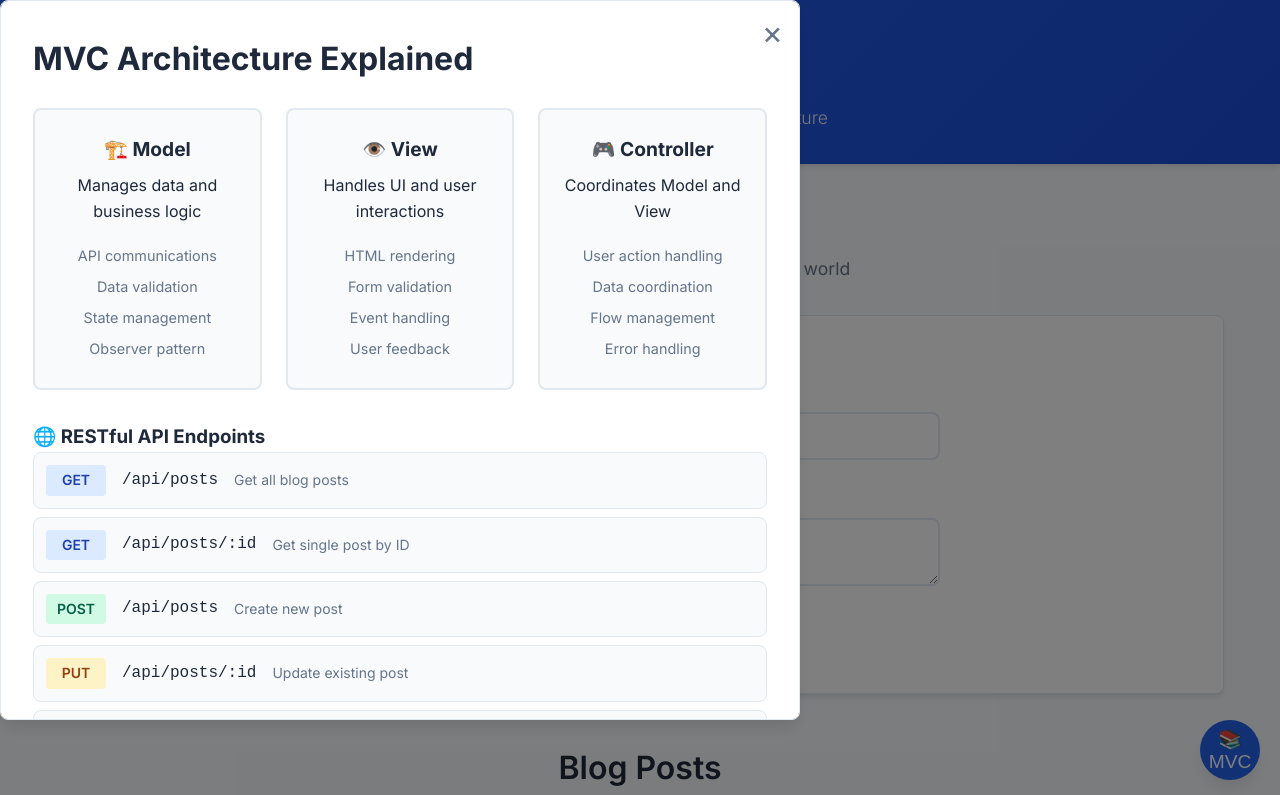
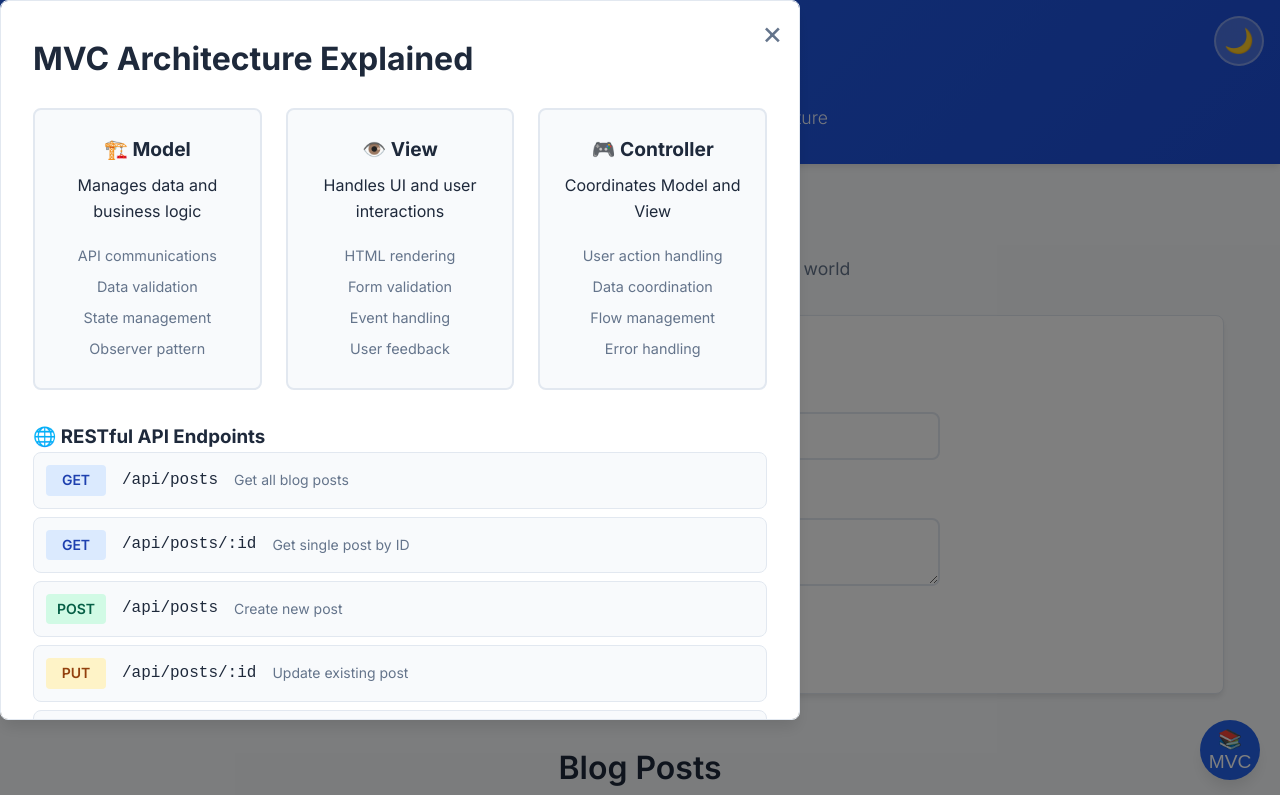
Before and after one commit to hamed-hbf11/Project_MVC_SE, a website: page public/index.html in a window 1280 px wide. Shown: the top 795 px of the page. Drawn offline with Linux system fonts and the light colour scheme; no server answers.

Commit message:
chnage index.html for dark mode

```diff
--- a/public/index.html
+++ b/public/index.html
@@ -15,6 +15,9 @@
     <div class="app-container">
         <!-- Header -->
         <header class="app-header">
+            <button id="theme-toggle" class="theme-toggle" aria-label="Toggle theme">
+                🌙
+            </button>
             <div class="header-content">
                 <h1 class="app-title">📝 Blog MVC</h1>
                 <p class="app-subtitle">RESTful API with JavaScript MVC Architecture</p>
```
